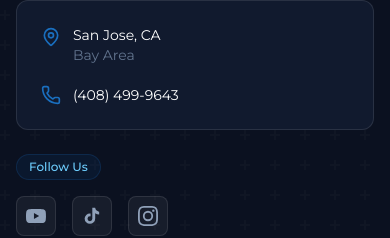
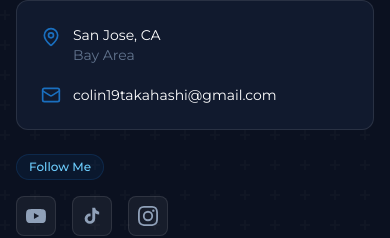
Before and after one commit to evantakahashi/colin-website, a Next.js app: page /contact in a window 390 px wide. Shown: the part 1100-1338 px from the top of the page. Built offline with nearby package versions, Linux system fonts and the light colour scheme.

Commit message:
hide stale pending bookings, replace phone with email, follow me

```diff
--- a/src/components/coach/RecentBookings.tsx
+++ b/src/components/coach/RecentBookings.tsx
@@ -47,7 +47,10 @@ export default function RecentBookings() {
 
   if (loading) return <p className="text-slate-500">Loading bookings...</p>;
 
-  const activeBookings = bookings.filter((b) => b.status !== "cancelled");
+  const isStale = (b: Booking) =>
+    b.status === "pending" && Date.now() - new Date(b.created_at).getTime() > 15 * 60 * 1000;
+
+  const activeBookings = bookings.filter((b) => b.status !== "cancelled" && !isStale(b));
   const cancelledBookings = bookings.filter((b) => b.status === "cancelled");
 
   return (
--- a/src/components/landing/ContactSection.tsx
+++ b/src/components/landing/ContactSection.tsx
@@ -1,7 +1,7 @@
 "use client";
 
 import { useRef, useState } from "react";
-import { MapPin, Phone } from "lucide-react";
+import { MapPin, Mail } from "lucide-react";
 import { motion, useInView } from "framer-motion";
 
 export default function ContactSection() {
@@ -181,12 +181,12 @@ export default function ContactSection() {
                   </div>
                 </div>
                 <div className="flex items-center gap-3">
-                  <Phone className="w-5 h-5 text-brand-500 shrink-0" />
+                  <Mail className="w-5 h-5 text-brand-500 shrink-0" />
                   <a
-                    href="tel:+14084999643"
+                    href="mailto:colin19takahashi@gmail.com"
                     className="text-white text-sm hover:text-brand-400 transition"
                   >
-                    (408) 499-9643
+                    colin19takahashi@gmail.com
                   </a>
                 </div>
               </div>
@@ -195,7 +195,7 @@ export default function ContactSection() {
             {/* Follow Us */}
             <div>
               <span className="inline-flex items-center px-3 py-1 rounded-full bg-brand-600/10 border border-brand-500/20 text-brand-400 text-xs font-medium mb-4">
-                Follow Us
+                Follow Me
               </span>
               <div className="flex gap-4">
                 {/* YouTube */}
```
